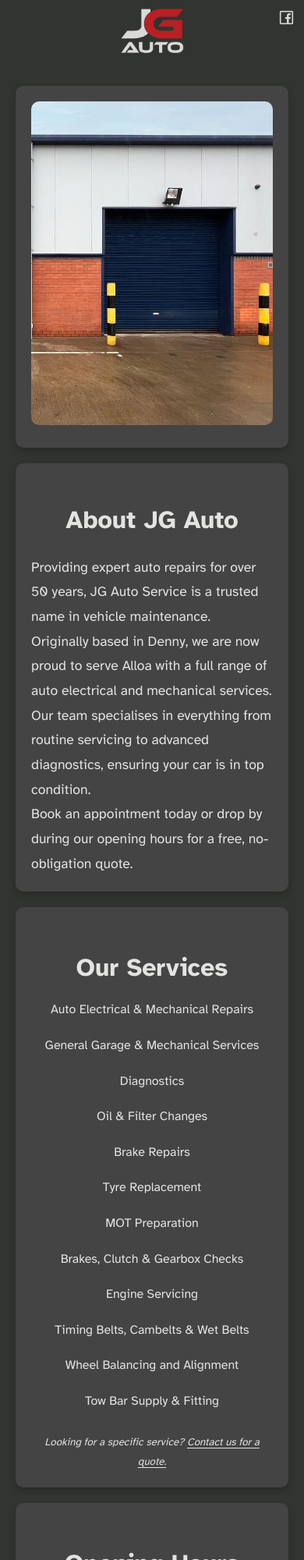
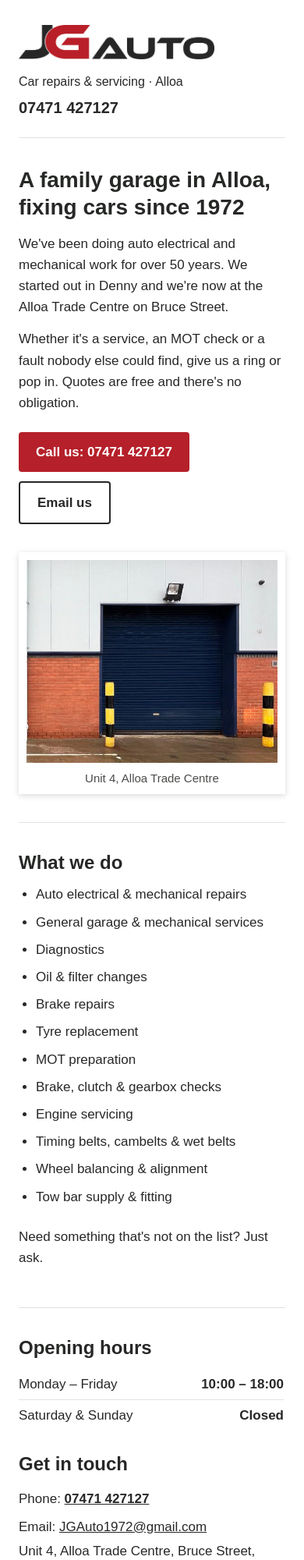
Before and after one commit to a-lexhall/JG-Auto-Site, a plain HTML site: page index.html in a window 390 px wide. Shown: the top 2000 px of the page at 78% size. Drawn offline with Linux system fonts and the light colour scheme.

Commit message:
Redesign: light, plain and homely
- White background, Arial throughout, thin grey dividers
- New light-background logo (JGAuto_Logo_Light.png/.webp)
- Friendlier wording, simple bulleted services list, hours table
- Workshop photo shown as a slightly tilted print
- Drop Google Fonts; keep all SEO/structured data in <head>

Co-Authored-By: Claude Opus 5.5 <noreply@anthropic.com>
Claude-Session: https://claude.ai/code/session_01FVq7drWF9mnKs7JR1DkpUF

```diff
--- a/Assets/css/style.css
+++ b/Assets/css/style.css
@@ -1,397 +1,289 @@
-/* ===== Typography ===== */
-/* ===== General Styles ===== */
+/* JG Auto Service – simple, homely styles */
+
+* {
+    box-sizing: border-box;
+}
+
 body {
-    font-family: 'Atkinson Hyperlegible', system-ui, -apple-system, 'Segoe UI', Arial, sans-serif;
-    background-color: #323431;
-    color: #e3e3e1;
     margin: 0;
-    padding: 0;
+    background: #ffffff;
+    color: #262826;
+    font-family: Arial, Helvetica, sans-serif;
+    font-size: 17px;
     line-height: 1.6;
 }
 
-/* ===== Layout and Sections ===== */
-/* Header */
-header {
-    display: flex;
-    align-items: center;
-    justify-content: center;
-    padding: 20px;
-    background-color: #323431;
-    color: #e3e3e1;
-    position: relative;
+a {
+    color: #262826;
 }
 
-header picture {
-    display: flex;
-    align-items: center;
-    justify-content: center;
+a:hover,
+a:focus-visible {
+    color: #b5202a;
 }
 
-header img {
-    width: auto; /* Allow the image to scale based on its intrinsic size */
-    height: auto; /* Allow the image to scale based on its intrinsic size */
-    max-width: 100%; /* Ensure it doesn't overflow its container */
-    max-height: 80px; /* Set a maximum height for desktop */
-    animation: fadeIn 1.5s ease-in-out;
+a:focus-visible {
+    outline: 2px solid #b5202a;
+    outline-offset: 2px;
 }
 
-/* Mobile View */
-@media (max-width: 768px) {
-    header img {
-        max-height: 60px;
-    }
-
-    .services-box {
-        width: 100%;
-        min-width: 0;
-    }
+h1,
+h2 {
+    font-weight: bold;
+    line-height: 1.25;
 }
 
-
-header h1 {
-    position: absolute;
-    width: 1px;
-    height: 1px;
-    padding: 0;
-    margin: -1px;
-    overflow: hidden;
-    clip: rect(0, 0, 0, 0);
-    border: 0;
+h1 {
+    margin: 0 0 16px;
+    font-size: 34px;
 }
 
-header .facebook-link {
-    position: absolute;
-    right: 20px;
-    top: 20px;
+h2 {
+    margin: 0 0 12px;
+    font-size: 24px;
 }
 
-.facebook-link img {
-    height: 30px;
-    transition: transform 0.3s ease;
+p {
+    margin: 0 0 14px;
 }
 
-.facebook-link img:hover {
-    transform: scale(1.1);
-}
-.facebook-link a {
-    text-decoration: none;
-    color: transparent;
+/* Page column */
+.page {
+    max-width: 880px;
+    margin: 0 auto;
+    padding: 32px 24px 40px;
 }
 
-
-/* Footer */
-.footer {
+/* Header */
+.site-header {
     display: flex;
+    flex-wrap: wrap;
+    align-items: flex-end;
     justify-content: space-between;
-    align-items: center;
-    padding: 20px;
-    background-color: #323431;
-    color: #e3e3e1;
-    font-size: 1rem;
-    max-width: 1000px;
-    margin: 20px auto;
-    border-radius: 10px;
-    box-shadow: 0 4px 8px rgba(0, 0, 0, 0.2);
-    text-align: center;
+    gap: 16px;
+    padding-bottom: 18px;
+    border-bottom: 1px solid #e2e2e2;
 }
 
-.footer img {
-    height: 30px;
+.logo {
+    display: block;
+    height: 56px;
+    width: auto;
 }
 
-.footer .payment-logo {
-    height: 40px;
+.header-phone {
+    margin: 0;
+    font-size: 16px;
+    text-align: right;
 }
 
-.footer .facebook-link img {
-    height: 30px;
-    transition: transform 0.3s ease;
+.header-phone a {
+    display: inline-block;
+    padding: 4px 0;
+    font-size: 20px;
+    font-weight: bold;
+    text-decoration: none;
 }
 
-.footer .facebook-link img:hover {
-    transform: scale(1.1);
+/* Sections */
+main section {
+    padding: 36px 0;
+    border-bottom: 1px solid #e2e2e2;
 }
 
-/*  Components  */
+main section.last {
+    border-bottom: 0;
+    padding-bottom: 32px;
+}
 
-/* Workshop Section */
-.workshop-section {
+/* Intro */
+.intro {
     display: flex;
     flex-wrap: wrap;
-    gap: 20px;
-    max-width: 1000px;
-    margin: 20px auto;
-    padding: 0 20px;
+    align-items: flex-start;
+    gap: 36px;
 }
 
-.workshop-photo, .workshop-text {
-    flex: 1;
-    min-width: 300px;
-    background-color: #444;
-    border-radius: 10px;
-    box-shadow: 0 4px 8px rgba(0, 0, 0, 0.2);
-    padding: 20px;
-    box-sizing: border-box;
-    text-align: center;
+.intro-text {
+    flex: 1 1 340px;
+    min-width: 0;
 }
 
-.workshop-photo {
-    max-width: 400px;
-    margin: 0 auto;
+.buttons {
+    display: flex;
+    flex-wrap: wrap;
+    gap: 12px;
+    margin-top: 24px;
 }
 
-.workshop-photo img {
-    width: 100%;
-    height: auto;
-    border-radius: 10px;
+.button {
+    display: inline-block;
+    min-height: 48px;
+    padding: 12px 22px;
+    border-radius: 4px;
+    font-weight: bold;
+    text-decoration: none;
 }
 
-.workshop-text h2 {
-    font-family: inherit;
-    font-size: 2rem;
-    margin-bottom: 20px;
-    color: #e3e3e1;
+.button-call {
+    background: #b5202a;
+    color: #ffffff;
 }
 
-.workshop-text p {
-    margin: 0;
-    font-size: 1.1rem;
-    color: #e3e3e1;
-    line-height: 1.8;
-    text-align: left;
+.button-call:hover,
+.button-call:focus-visible {
+    background: #8f1820;
+    color: #ffffff;
 }
 
-/* Info Section */
-.info-section {
+.button-plain {
+    border: 2px solid #262826;
+    color: #262826;
+}
+
+/* Photo, shown like a print */
+.photo {
+    flex: 0 1 300px;
+    min-width: 0;
+    margin: 0;
+    padding: 10px 10px 8px;
+    background: #ffffff;
+    box-shadow: 0 2px 8px rgba(0, 0, 0, 0.15);
+    transform: rotate(1.5deg);
+}
+
+.photo img {
+    display: block;
+    width: 100%;
+    height: 340px;
+    object-fit: cover;
+}
+
+.photo figcaption {
+    padding-top: 8px;
+    font-size: 15px;
+    text-align: center;
+    color: #4a4d49;
+}
+
+/* Services */
+.services {
+    margin: 0 0 16px;
+    padding-left: 22px;
+    columns: 2 260px;
+    column-gap: 40px;
+}
+
+.services li {
+    margin-bottom: 8px;
+    break-inside: avoid;
+}
+
+/* Hours and contact */
+.two-col {
     display: flex;
     flex-wrap: wrap;
-    gap: 20px;
-    max-width: 1000px;
-    margin: 20px auto;
-    padding: 0 20px;
+    gap: 28px 48px;
 }
 
-.contact-box, .opening-hours-box {
-    flex: 1;
-    background-color: #444;
-    border-radius: 10px;
-    box-shadow: 0 4px 8px rgba(0, 0, 0, 0.2);
-    padding: 20px;
-    box-sizing: border-box;
-    text-align: center;
-    transition: transform 0.3s ease, box-shadow 0.3s ease;
+.two-col > div {
+    flex: 1 1 260px;
+    min-width: 0;
 }
 
-.contact-box:hover, .opening-hours-box:hover {
-    transform: translateY(-5px);
-    box-shadow: 0 8px 16px rgba(0, 0, 0, 0.3);
+.two-col a {
+    display: inline-block;
+    padding: 4px 0;
 }
 
-.contact-box h3, .opening-hours-box h3, .services-box h3 {
-    font-size: 2rem;
-    margin-bottom: 10px;
-    color: #e3e3e1;
+.hours {
+    width: 100%;
+    max-width: 340px;
+    border-collapse: collapse;
 }
 
-
-.contact-box p, .opening-hours-box ul {
-    margin: 0;
-    padding: 0;
-    color: #e3e3e1;
-    line-height: 1.8;
+.hours td {
+    padding: 6px 0;
 }
 
-.opening-hours-box ul {
-    list-style-type: none;
+.hours tr:first-child td {
+    border-bottom: 1px solid #e2e2e2;
 }
 
-.opening-hours-box ul li {
-    margin-bottom: 10px;
+.hours td:last-child {
+    text-align: right;
+    font-weight: bold;
 }
 
-/* Map Section */
-.map-section {
-    max-width: 1000px;
-    margin: 20px auto;
-    background-color: #444;
-    border-radius: 10px;
-    box-shadow: 0 4px 8px rgba(0, 0, 0, 0.2);
-    overflow: hidden;
-    /* Remove horizontal padding */
-    padding: 0;
-}
-
-
-iframe {
+/* Map */
+.map {
+    display: block;
     width: 100%;
     height: 300px;
-    border: 0;
-}
-
-/* Plain Links */
-.plain-link {
-    color: #e3e3e1 !important;
-    text-decoration: none !important;
-    transition:
-        color 0.3s cubic-bezier(0.4, 0, 0.2, 1),
-        background-color 0.3s cubic-bezier(0.4, 0, 0.2, 1),
-        box-shadow 0.3s cubic-bezier(0.4, 0, 0.2, 1),
-        opacity 0.3s ease,
-        transform 0.3s ease;
-    padding: 4px 8px;
+    border: 1px solid #e2e2e2;
     border-radius: 6px;
 }
 
-.plain-link:hover, .plain-link:focus {
-    color: #43b9d3 !important;
-    background-color: #232423;
-    box-shadow: 0 2px 8px rgba(67, 185, 211, 0.2);
-    opacity: 1;
-    transform: scale(1.07);
-    text-decoration: underline;
-    outline: none;
+/* Footer */
+.site-footer {
+    display: flex;
+    flex-wrap: wrap;
+    align-items: center;
+    justify-content: space-between;
+    gap: 12px 24px;
+    padding-top: 18px;
+    border-top: 1px solid #e2e2e2;
+    font-size: 15px;
 }
 
-.plain-link.lit-up {
-    background-color: #43b9d3;
-    color: #fff !important;
-    box-shadow: 0 0 8px 2px #43b9d3, 0 0 2px 1px #fff;
-    transition: background-color 0.3s, color 0.3s, box-shadow 0.3s;
-    border-radius: 6px;
+.footer-links {
+    display: flex;
+    flex-wrap: wrap;
+    align-items: center;
+    gap: 8px 20px;
 }
 
+.footer-links > a {
+    display: inline-block;
+    padding: 8px 0;
+}
 
-/* ===== Animations ===== */
-@keyframes fadeIn {
-    from {
-        opacity: 0;
+.cards {
+    display: inline-flex;
+    align-items: center;
+    gap: 8px;
+}
+
+.cards img {
+    display: block;
+    height: 28px;
+    width: auto;
+}
+
+/* Phones */
+@media (max-width: 600px) {
+    h1 {
+        font-size: 28px;
     }
-    to {
-        opacity: 1;
+
+    .site-header {
+        align-items: center;
+    }
+
+    .logo {
+        height: 44px;
+    }
+
+    .header-phone {
+        text-align: left;
+    }
+
+    .photo {
+        flex-basis: 100%;
+        transform: none;
+    }
+
+    .photo img {
+        height: 260px;
     }
 }
-
-/* ===== Responsive Design ===== */
-@media (max-width: 768px) {
-    .workshop-section, .info-section {
-        flex-direction: column;
-    }
-
-    .workshop-photo, .workshop-text {
-        width: 100%;
-        min-width: unset;
-    }
-
-    .workshop-photo {
-        max-width: 100%;
-    }
-
-    .footer {
-        flex-direction: column;
-        gap: 10px;
-    }
-
-    header {
-        flex-direction: column;
-        gap: 10px;
-        padding-top: 10px;
-    }
-
-    header img {
-        height: 60px;
-        margin: 0;
-    }
-
-    header .facebook-link {
-        top: 10px;
-        right: 10px;
-    }
-
-    .facebook-link img {
-        height: 25px;
-    }
-
-    .facebook-link img {
-        transition: none !important;
-    }
-}
-
-.services-box {
-    flex: 2;
-
-}
-
-.services-list {
-    display: grid;
-    grid-template-columns: repeat(2, 1fr);
-    gap: 10px;
-    padding-left: 0;
-    list-style-type: none;
-    grid-template-columns: 1fr;
-    justify-content: center;
-    text-align: center;
-}
-
-.services-list li {
-    margin-bottom: 10px;
-}
-
-.right-column {
-    flex: 1;
-    display: flex;
-    flex-direction: column;
-    gap: 20px;
-    min-width: 250px;
-}
-
-@media (max-width: 768px) {
-    .services-list {
-        grid-template-columns: 1fr;
-    }
-
-    .right-column {
-        width: 100%;
-    }
-
-    .services-box {
-        width: 100%;
-    }
-}
-.box {
-    background-color: #444;
-    border-radius: 10px;
-    box-shadow: 0 4px 8px rgba(0, 0, 0, 0.2);
-    padding: 20px;
-    box-sizing: border-box;
-    text-align: center;
-    transition: transform 0.3s ease, box-shadow 0.3s ease;
-}
-
-.box:hover {
-    transform: translateY(-5px);
-    box-shadow: 0 8px 16px rgba(0, 0, 0, 0.3);
-}
-
-
-/* Footer picture wrapper */
-.footer picture {
-    display: flex;
-}
-
-/* "Contact us for a quote" link */
-.quote-link {
-    color: inherit;
-    text-decoration: underline;
-    text-underline-offset: 3px;
-    transition: color 0.3s;
-}
-
-.quote-link:hover, .quote-link:focus-visible {
-    color: #43b9d3;
-}
-
-/* Visible keyboard focus */
-a:focus-visible {
-    outline: 2px solid #43b9d3;
-    outline-offset: 2px;
-}
--- a/index.html
+++ b/index.html
@@ -9,11 +9,6 @@
 
     <link rel="canonical" href="https://www.jgauto.co.uk/">
     <link rel="sitemap" type="application/xml" title="Sitemap" href="https://www.jgauto.co.uk/sitemap.xml">
-
-    <link rel="preconnect" href="https://fonts.googleapis.com">
-    <link rel="preconnect" href="https://fonts.gstatic.com" crossorigin>
-    <link href="https://fonts.googleapis.com/css2?family=Atkinson+Hyperlegible:wght@400;700&display=swap" rel="stylesheet" media="print" onload="this.media='all'">
-    <noscript><link href="https://fonts.googleapis.com/css2?family=Atkinson+Hyperlegible:wght@400;700&display=swap" rel="stylesheet"></noscript>
     <link rel="stylesheet" href="/Assets/css/style.css">
     <link rel="icon" type="image/png" sizes="48x48" href="/Assets/images/icons/favicon.png">
     <link rel="apple-touch-icon" href="/Assets/images/icons/apple-touch-icon.png">
@@ -86,126 +81,98 @@
 <meta property="og:type" content="website">
 </head>
 <body>
-    <header>
-        <picture>
-            <source srcset="Assets/images/logos/JGAuto_Logo_Desktop.webp" type="image/webp" media="(min-width: 769px)">
-            <source srcset="Assets/images/logos/JGAuto_Logo_Desktop.png" type="image/png" media="(min-width: 769px)">
-            <source srcset="Assets/images/logos/JGAuto_Logo_Small.webp" type="image/webp">
-            <img src="Assets/images/logos/JGAuto_Logo_Small.png" alt="JG Auto Service Logo - Car Repairs & Servicing in Alloa" width="478" height="352">
-        </picture>
-        <h1>JG Auto Service - Expert Car Repairs in Alloa</h1>
-        <div class="facebook-link">
-            <a href="https://www.facebook.com/people/JG-Autos/100092096143105/" target="_blank" aria-label="Visit our Facebook page">
-                <picture>
-                    <source srcset="Assets/images/icons/facebook_icon.webp" type="image/webp">
-                    <img src="Assets/images/icons/facebook_icon.png" alt="Follow JG Auto Service on Facebook" width="30" height="30">
-                </picture>
-            </a>
-        </div>
-    </header>
+    <div class="page">
 
-    <section class="workshop-section">
-        <div class="workshop-photo box">
+        <header class="site-header">
             <picture>
-                <source srcset="/Assets/premises.webp" type="image/webp">
-                <img src="/Assets/premises.png" alt="JG Auto Service Workshop in Alloa - Expert Car Repairs & Servicing" width="800" height="600">
+                <source srcset="/Assets/images/logos/JGAuto_Logo_Light.webp" type="image/webp">
+                <img src="/Assets/images/logos/JGAuto_Logo_Light.png" alt="JG Auto" class="logo" width="1084" height="190">
             </picture>
-        </div>
-        <div class="workshop-text box">
-            <h2>About JG Auto </h2>
-            <p>
-                Providing expert auto repairs for over 50 years, JG Auto Service is a trusted name in vehicle maintenance.<br>
-                Originally based in Denny, we are now proud to serve Alloa with a full range of auto electrical and mechanical services.<br>
-                Our team specialises in everything from routine servicing to advanced diagnostics, ensuring your car is in top condition.<br>
-                Book an appointment today or drop by during our opening hours for a free, no-obligation quote.
+            <p class="header-phone">
+                Car repairs &amp; servicing · Alloa<br>
+                <a href="tel:+447471427127">07471 427127</a>
             </p>
-        </div>
-    </section>
+        </header>
 
-    <section class="info-section">
-        <div class="services-box box">
-            <h3>Our Services</h3>
-            <ul class="services-list">
-                <li>Auto Electrical & Mechanical Repairs</li>
-                <li>General Garage & Mechanical Services</li>
-                <li>Diagnostics</li>
-                <li>Oil & Filter Changes</li>
-                <li>Brake Repairs</li>
-                <li>Tyre Replacement</li>
-                <li>MOT Preparation</li>
-                <li>Brakes, Clutch & Gearbox Checks</li>
-                <li>Engine Servicing</li>
-                <li>Timing Belts, Cambelts & Wet Belts</li>
-                <li>Wheel Balancing and Alignment</li>
-                <li>Tow Bar Supply & Fitting</li>
-            </ul>
-            <small>
-                <em>
-                  Looking for a specific service?
-                  <a href="#contact" id="contact-quote-trigger" class="quote-link">Contact us for a quote.</a>
-                </em>
-              </small>
+        <main>
 
-        </div>
+            <section class="intro">
+                <div class="intro-text">
+                    <h1>A family garage in Alloa, fixing cars since 1972</h1>
+                    <p>We've been doing auto electrical and mechanical work for over 50 years. We started out in Denny and we're now at the Alloa Trade Centre on Bruce Street.</p>
+                    <p>Whether it's a service, an MOT check or a fault nobody else could find, give us a ring or pop in. Quotes are free and there's no obligation.</p>
+                    <div class="buttons">
+                        <a href="tel:+447471427127" class="button button-call">Call us: 07471 427127</a>
+                        <a href="mailto:JGAuto1972@gmail.com" class="button button-plain">Email us</a>
+                    </div>
+                </div>
+                <figure class="photo">
+                    <picture>
+                        <source srcset="/Assets/premises.webp" type="image/webp">
+                        <img src="/Assets/premises.png" alt="Our workshop unit at Alloa Trade Centre" width="547" height="733">
+                    </picture>
+                    <figcaption>Unit 4, Alloa Trade Centre</figcaption>
+                </figure>
+            </section>
 
-        <div class="right-column">
+            <section id="services">
+                <h2>What we do</h2>
+                <ul class="services">
+                    <li>Auto electrical &amp; mechanical repairs</li>
+                    <li>General garage &amp; mechanical services</li>
+                    <li>Diagnostics</li>
+                    <li>Oil &amp; filter changes</li>
+                    <li>Brake repairs</li>
+                    <li>Tyre replacement</li>
+                    <li>MOT preparation</li>
+                    <li>Brake, clutch &amp; gearbox checks</li>
+                    <li>Engine servicing</li>
+                    <li>Timing belts, cambelts &amp; wet belts</li>
+                    <li>Wheel balancing &amp; alignment</li>
+                    <li>Tow bar supply &amp; fitting</li>
+                </ul>
+                <p>Need something that's not on the list? Just ask.</p>
+            </section>
 
-            <div class="opening-hours-box box">
-                <h3>Opening Hours</h3>
-                <ul>
-                    <li>Monday-Friday: 10:00 - 18:00</li>
-                    <li>Saturday & Sunday: Closed</li>
-                </ul>
-            </div>
-            <div class="contact-box box" id="contact">
-                <h3>Contact Us</h3>
-                <p><a href="tel:+447471427127" class="plain-link">Call: 07471 427127</a></p>
-                <p><a href="mailto:JGAuto1972@gmail.com" class="plain-link">Email: JGAuto1972@gmail.com</a></p>
-                <br>
-                <p>Unit 4, Alloa Trade Centre, Bruce Street, Alloa, FK10 1RX</p>
-            </div>
-        </div>
+            <section id="contact" class="two-col">
+                <div>
+                    <h2>Opening hours</h2>
+                    <table class="hours">
+                        <tr><td>Monday – Friday</td><td>10:00 – 18:00</td></tr>
+                        <tr><td>Saturday &amp; Sunday</td><td>Closed</td></tr>
+                    </table>
+                </div>
+                <div>
+                    <h2>Get in touch</h2>
+                    <p>
+                        Phone: <a href="tel:+447471427127"><strong>07471 427127</strong></a><br>
+                        Email: <a href="mailto:JGAuto1972@gmail.com">JGAuto1972@gmail.com</a><br>
+                        Unit 4, Alloa Trade Centre, Bruce Street,<br>
+                        Alloa, FK10 1RX
+                    </p>
+                </div>
+            </section>
 
-    </section>
+            <section id="find-us" class="last">
+                <h2>Finding us</h2>
+                <iframe class="map" src="https://www.google.com/maps/embed?pb=!1m18!1m12!1m3!1d17794.603382081557!2d-3.779806953914903!3d56.11688863855332!2m3!1f0!2f0!3f0!3m2!1i1024!2i768!4f13.1!3m3!1m2!1s0x48887e76ae21334d%3A0x1544fd19bc172ca0!2sAlloa%20Trading%20Centre%2C%20Bruce%20St%2C%20Alloa%20FK10%201RX!5e0!3m2!1sen!2suk!4v1739902601626!5m2!1sen!2suk" title="Map showing JG Auto Service at Alloa Trade Centre" allowfullscreen="" loading="lazy" referrerpolicy="no-referrer-when-downgrade"></iframe>
+            </section>
 
+        </main>
 
-    <!-- Map Section -->
-    <section class="map-section">
-        <iframe src="https://www.google.com/maps/embed?pb=!1m18!1m12!1m3!1d17794.603382081557!2d-3.779806953914903!3d56.11688863855332!2m3!1f0!2f0!3f0!3m2!1i1024!2i768!4f13.1!3m3!1m2!1s0x48887e76ae21334d%3A0x1544fd19bc172ca0!2sAlloa%20Trading%20Centre%2C%20Bruce%20St%2C%20Alloa%20FK10%201RX!5e0!3m2!1sen!2suk!4v1739902601626!5m2!1sen!2suk" title="Location of JG Auto Service on Google Maps" allowfullscreen="" loading="lazy"></iframe>
-    </section>
+        <footer class="site-footer">
+            <span>JG Auto Service, Alloa</span>
+            <span class="footer-links">
+                <a href="https://www.facebook.com/people/JG-Autos/100092096143105/" target="_blank" rel="noopener">Find us on Facebook</a>
+                <span class="cards">We take
+                    <picture>
+                        <source srcset="/Assets/images/logos/card_logos.webp" type="image/webp">
+                        <img src="/Assets/images/logos/card_logos.png" alt="Visa and Mastercard" width="100" height="40">
+                    </picture>
+                </span>
+            </span>
+        </footer>
 
-    <!-- Footer -->
-    <footer class="footer">
-        <a href="mailto:JGAuto1972@gmail.com" class="plain-link">JGAuto1972@gmail.com</a>
-        <div class="facebook-link">
-            <a href="https://www.facebook.com/people/JG-Autos/100092096143105/" target="_blank" aria-label="Visit our Facebook page">
-                <picture>
-    <source srcset="Assets/images/icons/facebook_icon.webp" type="image/webp">
-    <img src="Assets/images/icons/facebook_icon.png" alt="Facebook" width="30" height="30">
-</picture>
-            </a>
-        </div>
-        <picture>
-            <source srcset="Assets/images/logos/card_logos.webp" type="image/webp">
-            <img src="Assets/images/logos/card_logos.png" alt="Visa and Mastercard Accepted at JG Auto Service in Alloa" class="payment-logo" width="100" height="40">
-        </picture>
-        <a href="tel:+447471427127" class="plain-link">07471 427127</a>
-    </footer>
-
-    <script>
-        document.addEventListener("DOMContentLoaded", () => {
-            const trigger = document.getElementById("contact-quote-trigger");
-            if (!trigger) return;
-            trigger.addEventListener("click", (e) => {
-                e.preventDefault();
-                const contactBox = document.getElementById("contact");
-                const links = contactBox.querySelectorAll(".plain-link");
-                links.forEach((link) => link.classList.add("lit-up"));
-                setTimeout(() => links.forEach((link) => link.classList.remove("lit-up")), 1500);
-                contactBox.scrollIntoView({ behavior: "smooth", block: "center" });
-                links[0].focus({ preventScroll: true });
-            });
-        });
-    </script>
+    </div>
 </body>
 </html>
```
Also changed, not shown: Assets/images/logos/JGAuto_Logo_Light.png (added), Assets/images/logos/JGAuto_Logo_Light.webp (added).
